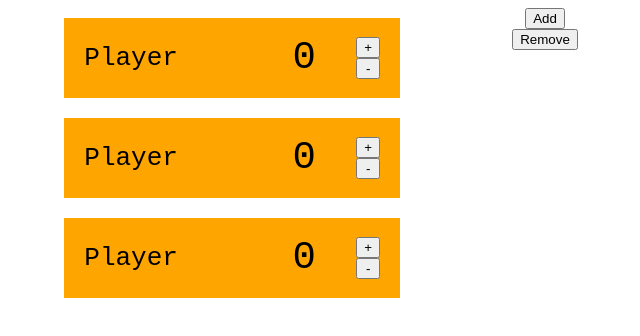
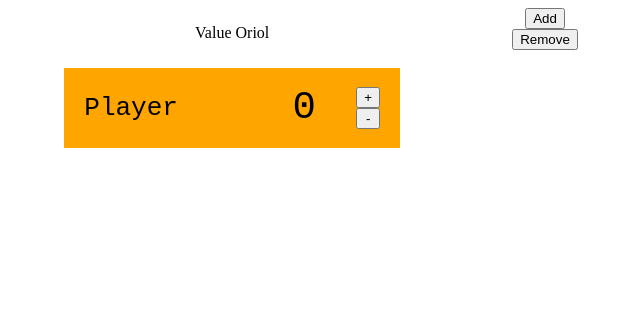
Before and after one commit to OriolOr/CatanCounter, a React app in the folder frontweb/: page / in a window 1280 px wide. Shown: the top 336 px of the page, without its empty margins (383-1023 px from the left). Built offline with nearby package versions, Linux system fonts and the light colour scheme.

Commit message:
updapte map board

```diff
--- a/frontweb/src/components/board/board.tsx
+++ b/frontweb/src/components/board/board.tsx
@@ -4,14 +4,15 @@ import Card from "../card/card";
 
 const Board: React.FC = () => {
 
-  const [playerList, setPlayer] = useState([]);
+  const [playerList, setPlayer] = useState([{name: "Oriol" , points : 0}]);
+  const values = [0,1,2,3,4]
   return (
     <React.Fragment>
       <div className="boardContainer">
-        <Card />
-        <Card />
-        <Card />
-
+      {playerList.map(function (player) {
+        return <p key={player.name}>Value {player.name}</p>;
+      })}
+      <Card/>
       </div>
       <div className ="addButtonContainer">
         <button onClick={AddPlayer}>Add</button>
@@ -19,18 +20,19 @@ const Board: React.FC = () => {
 
       </div>
     </React.Fragment>
-
-
   );
 
   function AddPlayer(){
-    console.log("AddPlayer")
+    playerList.push({name: "Antonio" , points :  0})
+    setPlayer(playerList);
+    console.log(playerList)
   }
 
   function RemovePlayer(){
-    console.log("RemvovePlayerer")
+    playerList.pop()
+    console.log(playerList)
+
   }
-
 };
 
 export default Board;
--- a/frontweb/src/components/card/card.tsx
+++ b/frontweb/src/components/card/card.tsx
@@ -1,7 +1,7 @@
 import React, { useState } from "react";
 import "./card.styles.css";
 
-const Card: React.FC = () => {
+const Card: React.FC = (props) => {
   const [player, setPlayer] = useState("Player");
   const [points, setPoints] = useState(0);
 
```
